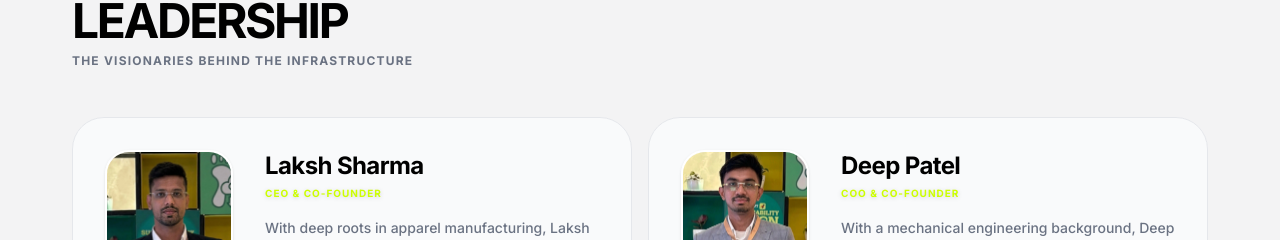
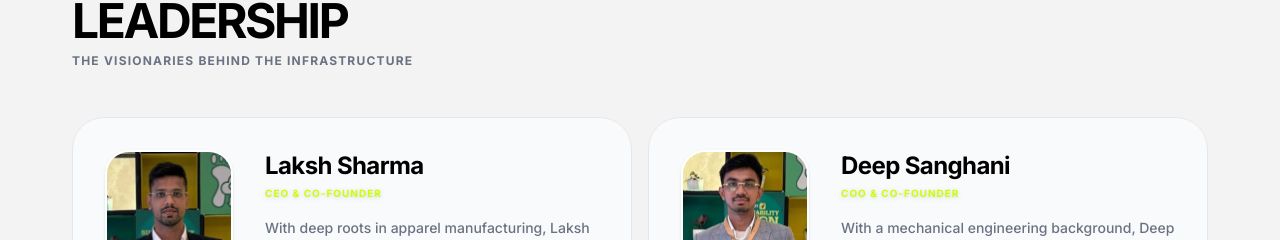
Before and after one commit to divyanshsaraswat/three-d-viewer, a Next.js app: page /about-us in a window 1280 px wide. Shown: the part 3064-3304 px from the top of the page. Built offline with nearby package versions, Linux system fonts and the light colour scheme; no server answers.

Commit message:
name change about us page

```diff
--- a/app/about-us/page.tsx
+++ b/app/about-us/page.tsx
@@ -282,11 +282,11 @@ export default function AboutUsPage() {
                     <div className="bg-gray-50 dark:bg-[#1a1a1a] border border-gray-200 dark:border-white/5 rounded-[2rem] p-8 flex flex-col sm:flex-row gap-8 items-center sm:items-start group transition-colors duration-700 cursor-pointer active:scale-[0.98]">
                         <div className="w-32 h-32 md:w-32 md:h-32 shrink-0 rounded-[1.5rem] overflow-hidden border-2 border-white dark:border-[#222] shadow-sm relative">
                             <div className="w-full h-full  group-hover:scale-105 transition-all duration-[1000ms] ease-[cubic-bezier(0.87,0,0.13,1)]">
-                                <BlurImage src="deeppatel.webp" alt="Deep Patel" className="w-full h-full object-cover" />
+                                <BlurImage src="deeppatel.webp" alt="Deep Sanghani" className="w-full h-full object-cover" />
                             </div>
                         </div>
                         <div className="text-center sm:text-left flex-1">
-                            <h3 className="text-2xl font-bold mb-1 tracking-tight">Deep Patel</h3>
+                            <h3 className="text-2xl font-bold mb-1 tracking-tight">Deep Sanghani</h3>
                             <p className="text-[#ccff00] text-[10px] uppercase tracking-widest font-bold mb-4 drop-shadow-sm">COO & Co-Founder</p>
                             <p className="text-gray-500 dark:text-gray-400 text-xs sm:text-sm leading-relaxed font-medium transition-colors">
                                 With a mechanical engineering background, Deep architects the processing workflows and systems that make high-volume waste recovery operationally viable. He ensures Weinix scales without compromising output.
```
